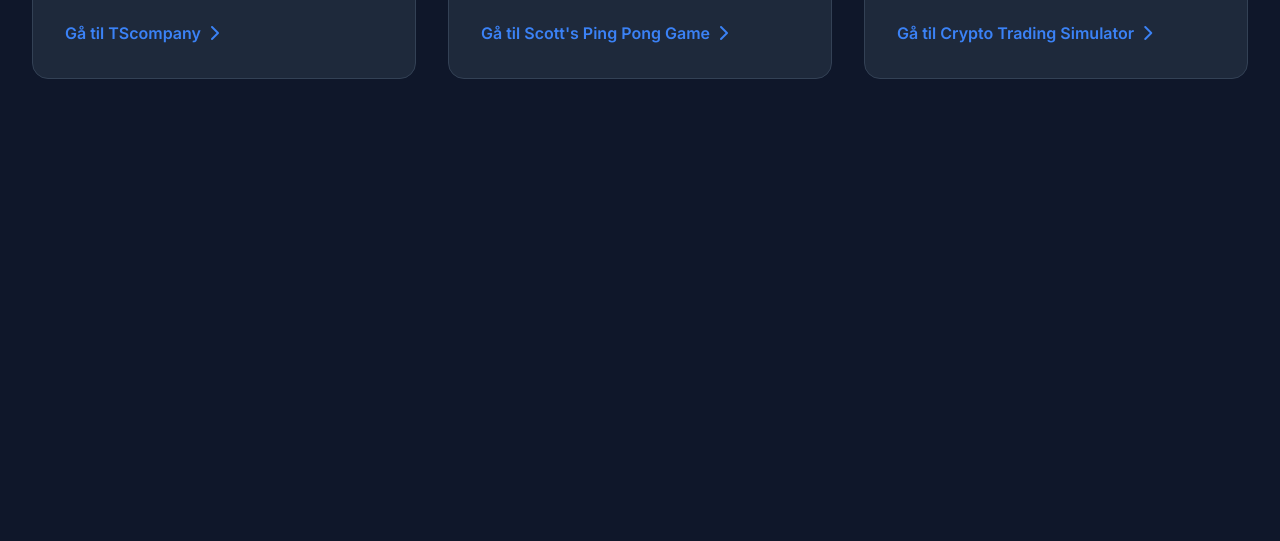
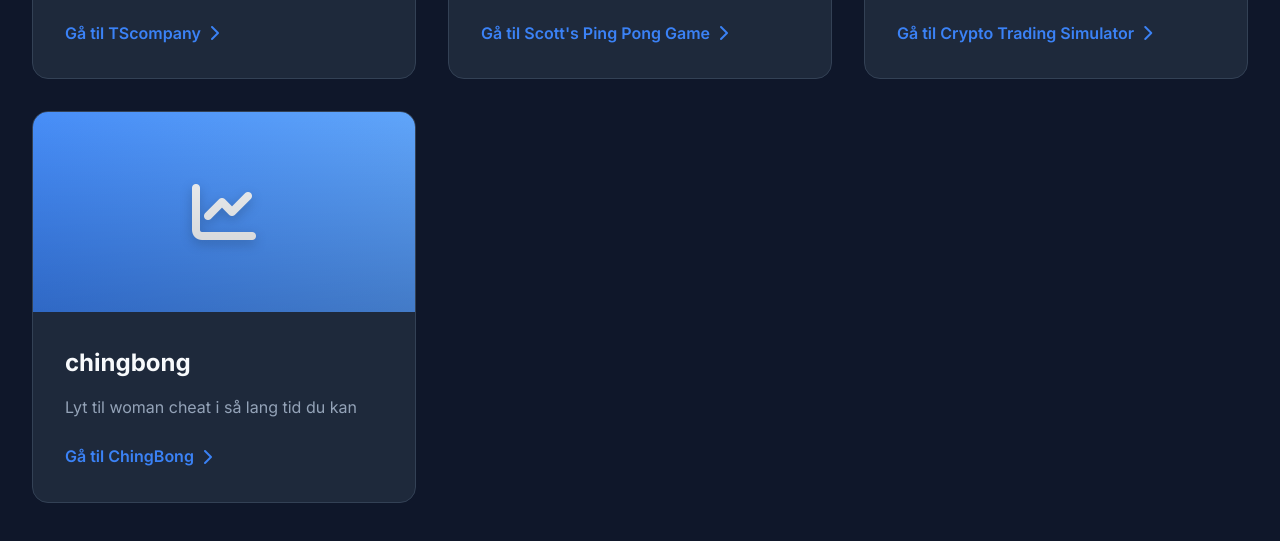
Before and after one commit to scottweb1/TSCOMPANY, a plain HTML site: page index.html in a window 1280 px wide. Shown: the part 743-1284 px from the top of the page. Before the commit the page ends 886 px from the top, so only its background shows below. Drawn offline with Linux system fonts and the light colour scheme.

Commit message:
Update index.html

```diff
--- a/index.html
+++ b/index.html
@@ -247,6 +247,18 @@
                     <span class="app-link">Gå til Crypto Trading Simulator<i class="fas fa-chevron-right"></i></span>
                 </div>
             </a>
+
+            <a href="#" class="app-card" data-app="crypto">
+                <div class="app-image">
+                    <i class="fas fa-chart-line"></i>
+                </div>
+                <div class="app-content">
+                    <h2 class="app-title">chingbong</h2>
+                    <p class="app-description">Lyt til woman cheat i så lang tid du kan</p>
+                    <span class="app-link">Gå til ChingBong<i class="fas fa-chevron-right"></i></span>
+                </div>
+            </a>
+
         </div>
     </div>
 
@@ -272,6 +284,8 @@
                         window.location.href = 'pingpong.html';
                     } else if (app === 'tscompany') {
                         window.location.href = 'tscompany.html';
+                        } else if (app === 'chingbong') {
+                        window.location.href = 'chingbong.html';
                     } else {
                         console.log(`Navigating to ${app}`);
                     }
```
